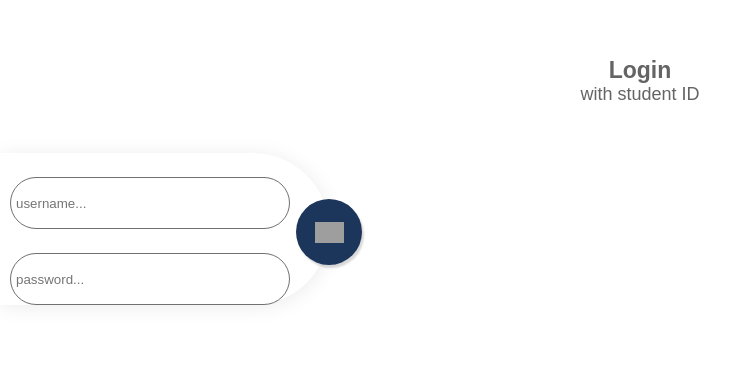
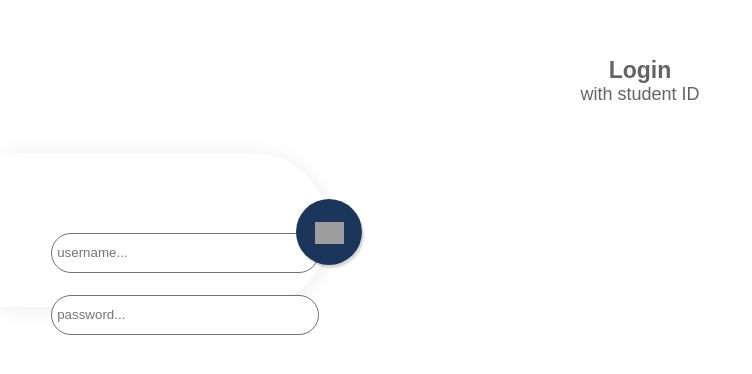
Before and after one commit to roong-aroon-developer/RA-Event, a React (Create React App) app: page / in a window 1280 px wide. Shown: the part 116-490 px from the top of the page, without its empty margins (0-752 px from the left). Built offline with nearby package versions, Linux system fonts and the light colour scheme; grey boxes are pictures that could not be loaded.

Commit message:
Need to fix position
Input box position is broken

```diff
--- a/src/components/LoginFrame/LoginFrame.css
+++ b/src/components/LoginFrame/LoginFrame.css
@@ -1,4 +1,11 @@
+* {
+    -moz-box-sizing: border-box;
+    -webkit-box-sizing: border-box;
+     box-sizing: border-box;
+  }
 #loginframe{
+    padding: 6%;
+    padding-left: 4%;
     margin-left: 0px;
     height:152px;
     width: 329px;
@@ -14,11 +21,15 @@
     height:40px;
     border-radius: 500px;
     border: 1px solid #707070;
-    margin-left:10px;
-    margin-top: 24px;
     outline: none;
 }
-#submitcircle{
+#username{
+    margin-top: 3px;
+}
+#password{
+    margin-top: 22px;
+}
+.submitcircle{
     position: absolute;
     top: 30%;
     left: 90%;
@@ -33,6 +44,9 @@
     color: white;
     font-family: Arial, Helvetica, sans-serif;
 }
+.submitcircle:hover{
+    background-color: #1c3559;
+}
 #submitarrow{
     margin: auto;
     margin-top: 5px;
--- a/src/components/LoginFrame/index.js
+++ b/src/components/LoginFrame/index.js
@@ -4,9 +4,9 @@ import './LoginFrame.css'
 const LoginFrame = () => {
     return(
         <div id="loginframe">
-            <input type="text" class = "inputbox" id="username" placeholder="username..."/>
-            <input type="password" class = "inputbox" id="password" placeholder="password..."/>
-            <button id="submitcircle"><img src="./pics/SubmitArrow.png" alt="white arrow" width="29px" id="submitarrow"/></button>
+            <input type="text" className = "inputbox" id="username" placeholder="username..."/>
+            <input type="password" className = "inputbox" id="password" placeholder="password..."/>
+            <button className="submitcircle"><img src="./pics/SubmitArrow.png" alt="white arrow" width="29px" id="submitarrow"/></button>
         </div>
     );
 }
--- a/src/styles/App.css
+++ b/src/styles/App.css
@@ -1,3 +1,8 @@
+* {
+  -moz-box-sizing: border-box;
+  -webkit-box-sizing: border-box;
+   box-sizing: border-box;
+}
 .App {
   text-align: center;
 }
```
